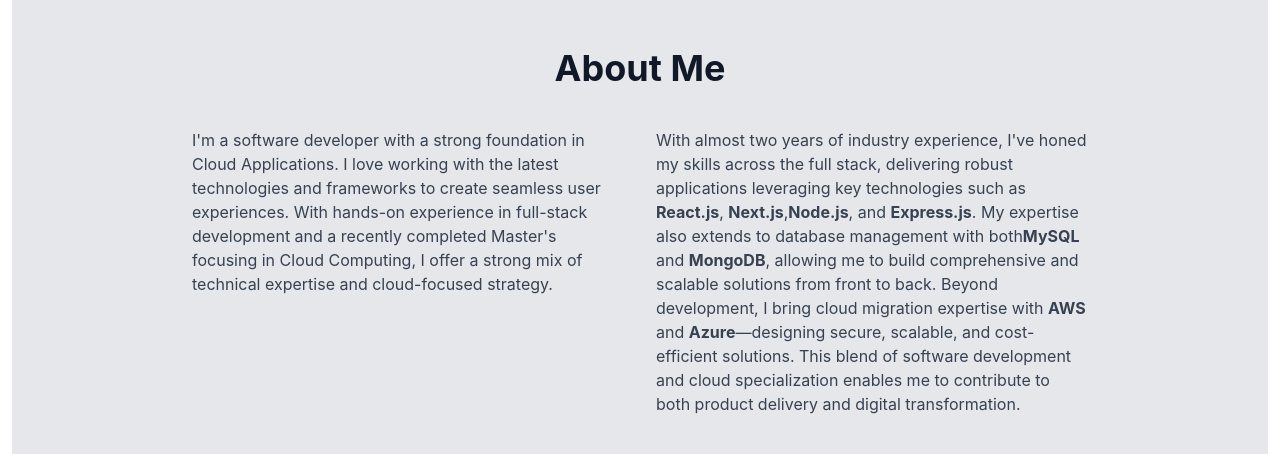
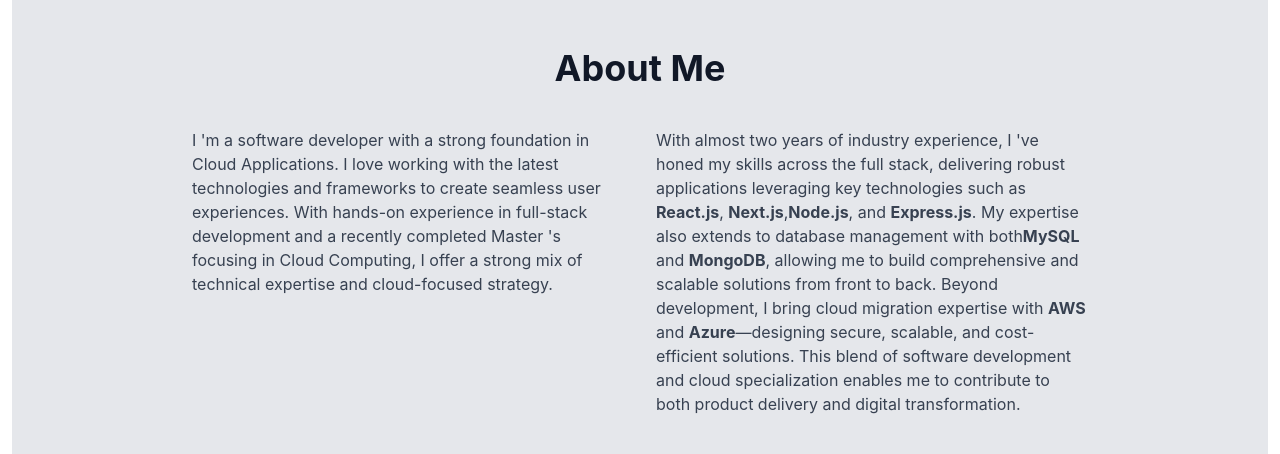
Before and after one commit to Basiljini/my-portfolio, a Next.js app: page / in a window 1280 px wide. Shown: the part 1040-1494 px from the top of the page. Built offline with nearby package versions, Linux system fonts and the light colour scheme.

Commit message:
Updated &apos

```diff
--- a/src/app/components/About.tsx
+++ b/src/app/components/About.tsx
@@ -8,15 +8,15 @@
           <div className="grid grid-cols-1 md:grid-cols-2 gap-8 max-w-4xl mx-auto text-base text-gray-700">
             <div>
               <p>
-                I'm a software developer with a strong foundation in Cloud Applications.
+                I &apos;m a software developer with a strong foundation in Cloud Applications.
                 I love working with the latest technologies and frameworks to create
-                seamless user experiences. With hands-on experience in full-stack development and a recently completed Master's focusing in Cloud Computing, I offer a strong mix of technical expertise and cloud-focused strategy.
+                seamless user experiences. With hands-on experience in full-stack development and a recently completed Master &apos;s focusing in Cloud Computing, I offer a strong mix of technical expertise and cloud-focused strategy.
               </p>
             </div>
 
             <div>
               <p>
-                With almost two years of industry experience, I've honed my skills across the full stack,
+                With almost two years of industry experience, I &apos;ve honed my skills across the full stack,
               delivering robust applications leveraging key technologies such as <span className="font-bold">React.js</span>, <span className="font-bold">Next.js</span>,
               <span className="font-bold">Node.js</span>, and <span className="font-bold">Express.js</span>. My expertise also extends to database management with both
               <span className="font-bold">MySQL</span> and <span className="font-bold">MongoDB</span>, allowing me to build comprehensive and scalable solutions from front to back.
```
